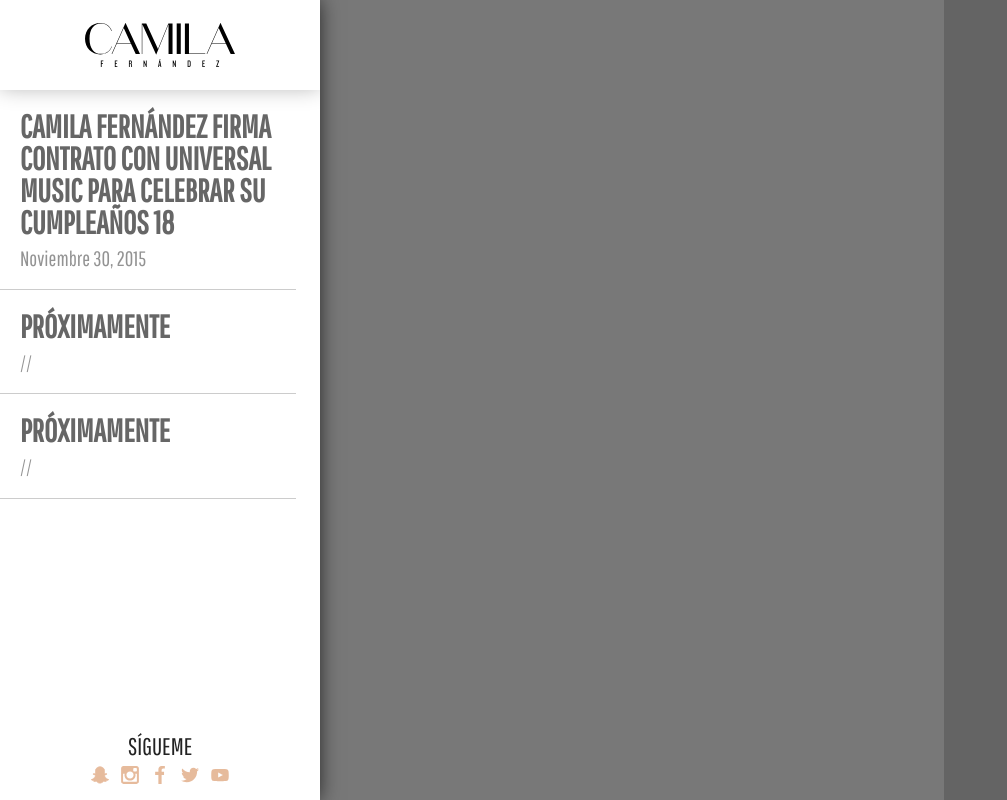
After one commit to AndrewAlva/Camila, a PHP site: page /noticias/index.php in a window 1280 px wide. The commit adds this page. Shown: the whole page, without its empty margins (0-1007 px from the left). Run offline with PHP 8.4, Linux system fonts and the light colour scheme; some libraries are stand-ins or nearby versions.

Commit message:
News sidebar nav added

```diff
--- a/css/main.css
+++ b/css/main.css
@@ -1061,105 +1061,179 @@ html{
 /*END GALERIA SECTION*/
 
 /*NOTICIAS SECTION*/
-    .overScroll{
-        position: fixed !important;
-        overflow: scroll !important;
-    }
-
-    #noticiasWrapper{
+    #newsFullWrapper{
         position: absolute;
         width: 100%;
         height: 100%;
-    }
-
-    #newLogo{
-        position: fixed;
-        width: 9%;
-        min-width: 150px;
-        height: 50px;
-        top: 25px;
-        left: 10px;
-        background-color: rgba(255,255,255,0.8);
-        z-index: 1000;
-    }
-
-    #newLogo img{
-        width: 100%;
-    }
-
-    #innerNew{
-        position: absolute;
-        width: 80%;
+        overflow: hidden;
+        background-color: rgba(200,200,200,1);
+    }
+
+    #newsNav{
+        position: relative;
+        float: left;
+        width: 25%;
         height: 100%;
-        margin: auto;
-        right: 0; left: 0;
-        padding: 0 15px;
-    }
-
-    .newImg, .newTitle, .newBody, .firstImg{
+        background-color: rgba(255,255,255,1);
+        overflow: hidden;
+        z-index: 1;
+        box-shadow: -2px 0px 20px rgba(0,0,0,0.8);
+    }
+
+        #newsLogo{
+            position: absolute;
+            width: 100%;
+            height: 90px;
+            background-color: rgba(255,255,255,1);
+            box-shadow: 0px -2px 20px rgba(0,0,0,0.3);
+            z-index: 1;
+        }
+
+            #newsLogo a{
+                position: absolute;
+                width: 100%;
+                height: 100%;
+            }
+
+            #newsLogo img{
+                position: absolute;
+                width: 150px;
+                margin: auto;
+                top: 0; bottom: 0;
+                left: 0; right: 0;
+            }
+
+        #newsList{
+            position: absolute;
+            width: 100%;
+            height: 80%;
+            height: calc(100% - 180px);
+            padding: 90px 0;
+            overflow: scroll;
+        }
+
+            #newsList li{
+                position: relative;
+                width: 80%;
+                height: auto;
+                padding: 20px;
+                list-style-type: none;
+                border-bottom: 1px solid rgba(0,0,0,0.2);
+                color: rgba(0,0,0,0.6);
+            }
+            #newsList li:hover{
+                color: rgba(0,0,0,1);
+            }
+
+                #newsList a{
+                    text-decoration: none;
+                    color: inherit;
+                }
+
+                #newsList li h2{
+                    text-transform: uppercase;
+                    margin: 0;
+                    font-size: 2em;
+                    line-height: 1em;
+                }
+
+                #newsList li p{
+                    margin: 0;
+                    font-size: 1.3em;
+                    line-height: 1em;
+                    opacity: .7;
+                    margin-top: .5em;
+                }
+
+        #newsRRSS{
+            position: absolute;
+            width: 100%;
+            height: 90px;
+            bottom: 0;
+            background-color: rgba(255,255,255,1);
+            z-index: 1;
+        }
+
+            #newsRRSS h2{
+                text-transform: uppercase;
+                text-align: center;
+                font-weight: 100;
+            }
+
+            #newsRRSS ul{
+                position: absolute;
+                width: 150px;
+                height: 30px;
+                margin: auto;
+                left: 0; right: 0;
+                bottom: 10px;
+                padding: 0;
+            }
+
+                #newsSnapID{
+                    position: absolute;
+                    width: 130px;
+                    font-size: 1.2em;
+                    top: 1px;
+                    right: 0px;
+                    opacity: 0;
+                    z-index: 1;
+                    text-transform: uppercase;
+                    color: rgba(248,185,134,1);
+                }
+                #newsSnapID:hover{
+                    opacity: 1;
+                }
+
+                #newsRRSS li{
+                    position: relative;
+                    float: left;
+                    list-style-type: none;
+                    width: 30px;
+                    height: 30px;
+                    display: inline-block;
+                    vertical-align: top;
+                    zoom: 1;
+                    *display: inline;
+                    opacity: .6;
+                }
+                #newsRRSS li:hover{
+                    opacity: 1;
+                }
+
+                    #newsRRSS li img{
+                        position: absolute;
+                        margin: auto;
+                        top: 0; bottom: 0; left: 0; right: 0;
+                        width: 60%;
+                        height: 60%;
+                    }
+
+    #newsContainer{
         position: relative;
-        width: 100%;
-        height: auto;
-    }
-
-    .newImg img{
-        max-width: 100%;
-    }
-
-    .firstImg img{
-        position: absolute;
-        width: 466px;
-        max-width: 100%;
-        height: auto;
-        margin: auto;
-        left: 0; right: 0;
-    }
-
-    .firstTitle {
-        margin-top: 360px;
-    }
-
-    .newTitle{
-        text-align: center;
-        font-size: 2em;
-        top: 50px;
-        margin-bottom: 50px;
-        border-bottom: 1px solid black;
-    }
-
-    .newImg{
-        top: 50px;
-        margin-bottom: 100px;
-    }
-
-    .newBody{
-        font-size: 1.5em;
-    }
-
-    .newBody li{
-        list-style-type: none;
-        text-align: center;
-    }
-
-    .newBody a{
-        text-decoration: none;
-        color:  rgba(215,142,92,1);
-        border-bottom: 1px solid rgba(255,255,255,0);
-
-        -webkit-transition: all .3s ease-in-out;
-           -moz-transition: all .3s ease-in-out;
-            -ms-transition: all .3s ease-in-out;
-             -o-transition: all .3s ease-in-out;
-                transition: all .3s ease-in-out;
-    }
-
-    .newBody a:hover{
-        border-bottom: 1px solid rgba(215,142,92,1);
-    }
-
-    .goldText{
-        color: rgba(215,142,92,1);
-    }
+        float: left;
+        width: 75%;
+        height: 100%;
+        background-color: rgba(150,150,150,1);
+    }
+
+        #newsContainer .newsText{
+            position: relative;
+            float: left;
+            width: 65%;
+            height: 100%;
+            background-color: rgba(120,120,120,1);
+            overflow: scroll;
+        }
+
+        #newsContainer .newsImg{
+            position: relative;
+            float: left;
+            width: 35%;
+            height: 100%;
+            background-color: rgba(100,100,100,1);
+            overflow: scroll;
+        }
 /*END NOTICIAS*/
 
 
@@ -1811,34 +1885,6 @@ html{
         /*END GALERIA*/
 
         /*NOTICIAS*/
-            #newLogo{
-                top: 0;
-                width: 100%;
-                padding-top: 10px;
-                background-color: rgba(255,255,255,1);
-            }
-
-            #newLogo img{
-                position: absolute;
-                width: 150px;
-                margin: auto;
-                left: 0; right: 0;
-            }
-
-            .firstImg img{
-                width: 312px;
-            }
-
-            .firstTitle{
-                margin-top: 210px;
-            }
-            .newTitle{
-                font-size: 1em;
-            }
-
-            .newBody{
-                font-size: 1em;
-            }
         /*END NOTICIAS*/
 
         /*YOUTUBE IFRAME*/
--- /dev/null
+++ b/noticias/index.php
@@ -0,0 +1,154 @@
+
+<html class="no-js" lang="es">
+    <head>
+        <meta charset="utf-8">
+        <meta http-equiv="x-ua-compatible" content="ie=edge">
+        <title>NOTICIAS | Camila Fernández</title>
+        <link rel="icon"
+        type="image/png"
+        href="../img/web/favicon.png">
+        <meta name="description" content="Genuina con la música, como el oxígeno que respira desde que nació Camila Fernández sale al mundo a compartir lo que siente a través de su voz. Nacida en Guadalajara, Jalisco, en 1997, siempre ha estado rodeada de música, tanto por ser hija de Alejandro Fernández y nieta de Vicente Fernández, como por elección propia. Simple y sencillamente le encanta. De la música se nutre y a través de ésta se expresa, tan es así que cantando es como se ha ido abriendo camino en este mundo.">
+
+        <meta property="fb:admins" content="100004419218412" />
+        <meta property="fb:app_id" content="543027962529118" />
+
+        <meta property="og:title" content="Camila Fernández Oficial" />
+        <meta property="og:site_name" content="Camila Fernández Oficial"/>
+        <meta property="og:url" content="http://camilafernandez.com.mx/" />
+        <meta property="og:description" content="Genuina con la música, como el oxígeno que respira desde que nació Camila Fernández sale al mundo a compartir lo que siente a través de su voz. Nacida en Guadalajara, Jalisco, en 1997, siempre ha estado rodeada de música, tanto por ser hija de Alejandro Fernández y nieta de Vicente Fernández, como por elección propia. Simple y sencillamente le encanta. De la música se nutre y a través de ésta se expresa, tan es así que cantando es como se ha ido abriendo camino en este mundo." />
+        <meta property="og:type" content="website" />
+        <meta property="og:locale" content="es_MX" />
+        <meta property="og:image" content="http://camilafernandez.com.mx/img/web/camila-share.jpg" />
+
+        <meta name="viewport" content="width=device-width, initial-scale=1">
+        <link href='https://fonts.googleapis.com/css?family=Pathway+Gothic+One' rel='stylesheet' type='text/css'>
+        <link rel="apple-touch-icon" href="img/web/favicon.png">
+        <!-- Place favicon.ico in the root directory -->
+
+        <link rel="stylesheet" href="../css/normalize.css">
+        <link rel="stylesheet" href="../css/main.css">
+        <script src="../js/vendor/modernizr-2.8.3.min.js"></script>
+    </head>
+    <body>
+        <script>
+          window.fbAsyncInit = function() {
+            FB.init({
+              appId      : '543027962529118',
+              xfbml      : true,
+              version    : 'v2.5'
+            });
+          };
+
+          (function(d, s, id){
+             var js, fjs = d.getElementsByTagName(s)[0];
+             if (d.getElementById(id)) {return;}
+             js = d.createElement(s); js.id = id;
+             js.src = "//connect.facebook.net/en_US/sdk.js";
+             fjs.parentNode.insertBefore(js, fjs);
+           }(document, 'script', 'facebook-jssdk'));
+        </script>
+        <!--[if lt IE 8]>
+            <p class="browserupgrade">You are using an <strong>outdated</strong> browser. Please <a href="http://browsehappy.com/">upgrade your browser</a> to improve your experience.</p>
+        <![endif]-->
+
+        <!-- Add your site or application content here -->
+        <div id="newsFullWrapper">
+
+            <div id="newsNav">
+                <div id="newsLogo">
+                    <a href="#">
+                        <img src="../img/brand/camila-logo-b.svg" alt="Camila Fernández Oficial">
+                    </a>
+                </div>
+                <div id="newsList">
+                    <a href="#1">
+                        <li class="easeInOut">
+                            <h2>Camila Fernández firma contrato con Universal Music para celebrar su cumpleaños 18</h2>
+                            <p>Noviembre 30, 2015</p>
+                        </li>
+                    </a>
+
+                    <a href="#2">
+                        <li class="easeInOut">
+                            <h2>Próximamente</h2>
+                            <p>//</p>
+                        </li>
+                    </a>
+
+                    <a href="#3">
+                        <li class="easeInOut">
+                            <h2>Próximamente</h2>
+                            <p>//</p>
+                        </li>
+                    </a>
+                </div>
+                <div id="newsRRSS">
+
+                    <h2>Sígueme</h2>
+                    <ul>
+                        <li class="easeInOut">
+                            <img id="sn-ico" src="../img/rrss/sn-br.svg" alt="instagram">
+                            <div id="newsSnapID" class="easeInOut">
+                                camifdzoficial
+                            </div>
+                        </li>
+                        <li class="easeInOut">
+                            <a target="_blank" href="http://instagram.com/CamiFdzOficial">
+                                <img id="ig-ico" src="../img/rrss/ig-br.svg" alt="snapchat">
+                            </a>
+                        </li>
+                        <li class="easeInOut">
+                            <a target="_blank" href="http://facebook.com/CamiFdzOficial">
+                                <img id="fb-ico" src="../img/rrss/fb-br.svg" alt="facebook">
+                            </a>
+                        </li>
+                        <li class="easeInOut">
+                            <a target="_blank" href="http://twitter.com/CamiFdzOficial">
+                                <img id="tw-ico" src="../img/rrss/tw-br.svg" alt="twitter">
+                            </a>
+                        </li>
+                        <li class="easeInOut">
+                            <a target="_blank" href="https://www.youtube.com/channel/UCOFQ_bYeuixn-NZnHFpPlrg">
+                                <img id="yt-ico" src="../img/rrss/yt-br.svg" alt="youtube">
+                            </a>
+                        </li>
+                    </ul>
+                </div>
+            </div>
+
+            <div id="newsContainer">
+                <div class="newsText"></div>
+                <div class="newsImg"></div>
+            </div>
+
+
+            <div id="loader">
+                <div class="progressBar easeInOut"></div>
+            </div>
+
+        </div>
+
+
+
+
+
+
+        <script src="https://ajax.googleapis.com/ajax/libs/jquery/1.11.3/jquery.min.js"></script>
+        <script>window.jQuery || document.write('<script src="../js/vendor/jquery-1.11.3.min.js"><\/script>')</script>
+        <script src="../js/plugins.js"></script>
+        <script src="../js/main.js"></script>
+
+
+
+        <script>
+          (function(i,s,o,g,r,a,m){i['GoogleAnalyticsObject']=r;i[r]=i[r]||function(){
+          (i[r].q=i[r].q||[]).push(arguments)},i[r].l=1*new Date();a=s.createElement(o),
+          m=s.getElementsByTagName(o)[0];a.async=1;a.src=g;m.parentNode.insertBefore(a,m)
+          })(window,document,'script','//www.google-analytics.com/analytics.js','ga');
+
+          ga('create', 'UA-63516008-5', 'auto');
+          ga('send', 'pageview');
+
+        </script>
+    </body>
+</html>
```
